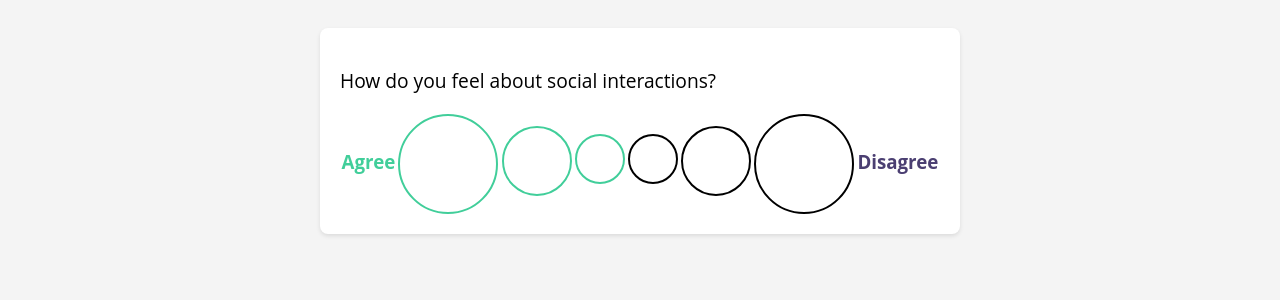
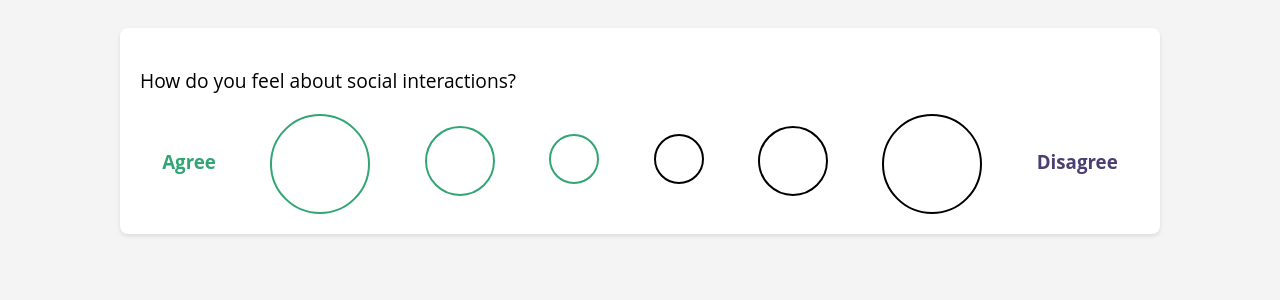
Before and after one commit to Nimeesh-Patel/Estrolity, a PHP site: page /nim_quiz.html in a window 1280 px wide. Shown: the top 300 px of the page. Run offline with PHP 8.4, Linux system fonts and the light colour scheme.

Commit message:
quiz page updates

```diff
--- a/newquiz_page.html
+++ b/newquiz_page.html
@@ -23,8 +23,8 @@
                         <li class="nav-item"><a class="nav-link" href="index.html">Home</a></li>
                         <li class="nav-item"><a class="nav-link" href="video-demo.html">Demo</a></li>
                         <li class="nav-item"><a class="nav-link" href="quiz-intro.html">Quiz</a></li>
-                      <li class="nav-item"><a class="nav-link" href="#results">Results</a></li>
-                      <li class="nav-item"><a class="nav-link" href="#contact">Contact</a></li>
+                        <li class="nav-item"><a class="nav-link" href="results.html">Results</a></li>
+                        <li class="nav-item"><a class="nav-link" href="about_us_page.html">Contact</a></li>
                         <li class="nav-item"><a class="nav-link" href="login.html">Login</a></li>
                     </ul>
                 </div>
--- a/nim_quiz.css
+++ b/nim_quiz.css
@@ -5,7 +5,7 @@ body {
 }
 
 .quiz-container {
-    max-width: 600px;
+    max-width: 1000px;
     margin: auto;
     background: #fff;
     padding: 20px;
@@ -29,15 +29,16 @@ body {
     width: 100px;
     height: 100px;
     border-radius: 50%;
-    border-color: #41ce9a;
+    border-color: #32a574;
     background-color: #fff;
     cursor: pointer;
     transition: background-color 0.3s;
+    margin: 0 10px;
 }
 
 
 .option-circle-1:hover {
-    background-color: #41ce9a;
+    background-color: #32a574;
 }
 
 .option-circle-2{
@@ -46,16 +47,17 @@ body {
     width: 70px;
     height: 70px;
     border-radius: 50%;
-    border-color: #41ce9a;
+    border-color: #32a574;
     background-color: #fff;
     cursor: pointer;
     transition: background-color 0.3s;
     margin-top: 12px;
+    margin-right: 10px;
 }
 
 
 .option-circle-2:hover {
-    background-color: #41ce9a;
+    background-color: #32a574;
 }
 
 .option-circle-3{
@@ -64,16 +66,17 @@ body {
     width: 50px;
     height: 50px;
     border-radius: 50%;
-    border-color: #41ce9a;
+    border-color: #32a574;
     background-color: #fff;
     cursor: pointer;
     transition: background-color 0.3s;
     margin-top: 20px;
+    margin-right: 10px;
 }
 
 
 .option-circle-3:hover {
-    background-color: #41ce9a;
+    background-color: #32a574;
 }
 
 .option-circle-4{
@@ -86,6 +89,7 @@ body {
     cursor: pointer;
     transition: background-color 0.3s;
     margin-top: 20px;
+    margin-right: 10px;
 }
 
 
@@ -103,6 +107,7 @@ body {
     cursor: pointer;
     transition: background-color 0.3s;
     margin-top: 12px;
+    margin-right: 10px;
 }
 
 
@@ -119,6 +124,7 @@ body {
     background-color: #fff;
     cursor: pointer;
     transition: background-color 0.3s;
+    margin-right: 10px;
 }
 
 
--- a/nim_quiz.html
+++ b/nim_quiz.html
@@ -11,7 +11,7 @@
         <div class="question">
             <p>How do you feel about social interactions?</p>
             <div class="options">
-                <h3 style="margin-top: 35px; color: #41ce9a;">Agree</h3>
+                <h3 style="margin-top: 35px; color: #32a574;">Agree</h3>
                 <button class="option-circle-1"></button>
                 <button class="option-circle-2"></button>
                 <button class="option-circle-3"></button>
--- a/styles.css
+++ b/styles.css
@@ -111,6 +111,8 @@ section {
     color: #fff; /* Adjust text color for better contrast against the dark background */
 }
 
+/* Cards Styling */
+
 .cards-wrapper {
     display: flex;
     flex-direction: column;
@@ -119,7 +121,7 @@ section {
 
 .cards-container {
     display: inline-flex;
-    width: 600px;
+    width: 500px;
     height: 300px;
     border-radius: 20px;
     line-height: 1.5;
```
Lines whose indentation alone changed are shown as unchanged.
